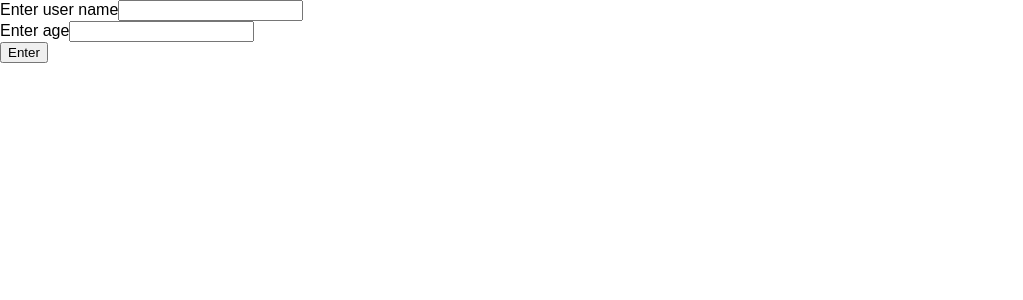
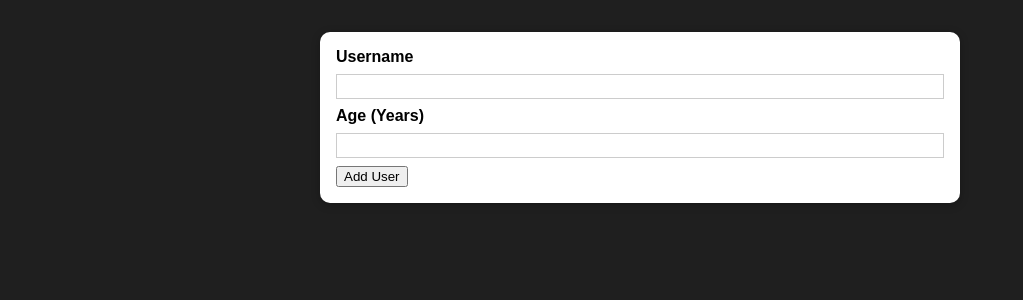
Before and after one commit to BrodoDigitale/demo-react-auth-form, a React (Create React App) app: page / in a window 1280 px wide. Shown: the top 300 px of the page, without its empty margins (0-1023 px from the left). Built offline with nearby package versions, Linux system fonts and the light colour scheme.

Commit message:
feat: add Card component

```diff
--- a/src/AddUserForm/AddUserForm.js
+++ b/src/AddUserForm/AddUserForm.js
@@ -1,20 +1,22 @@
 import React from "react";
-import "./AddUserForm.module.css";
+import classes from "./AddUserForm.module.css";
+import { Card } from "../UI/Card/Card";
 
 export const AddUserForm = (props) => {
+  const addUserHandler = (evt) => {
+    evt.preventDefault();
+  };
   return (
-    <form>
-      <div className={AddUserForm.input}>
-        <label htmlFor="name">Enter user name</label>
-        <input id="name" type="text" />
-      </div>
-      <div className={AddUserForm.input}>
-        <label htmlFor="age">Enter age</label>
+    <Card extraClasses={classes.input}>
+      <form onSubmit={addUserHandler}>
+        <label htmlFor="username">Username</label>
+        <input id="username" type="text" />
+        <label htmlFor="age">Age (Years)</label>
         <input id="age" type="number" />
-      </div>
-      <button type="submit" className="button">
-        Enter
-      </button>
-    </form>
+        <button type="submit" className="button">
+          Add User
+        </button>
+      </form>
+    </Card>
   );
 };
--- /dev/null
+++ b/src/UI/Card/Card.js
@@ -0,0 +1,6 @@
+import React from "react";
+import classes from "./Card.module.css";
+
+export const Card = ({ children, extraClasses }) => {
+  return <div className={`${classes.card} ${extraClasses}`}>{children}</div>;
+};
--- /dev/null
+++ b/src/UI/Card/Card.module.css
@@ -0,0 +1,5 @@
+.card {
+  background: white;
+  box-shadow: 0 2px 8px rgba(0, 0, 0, 0.26);
+  border-radius: 10px;
+}
--- a/src/index.css
+++ b/src/index.css
@@ -4,6 +4,7 @@
 
 html {
   font-family: sans-serif;
+  background: #1f1f1f;
 }
 
 body {
```
Also changed, not shown: src/UI/Button/Button.module.css (renamed from src/Button/Button.module.css).
